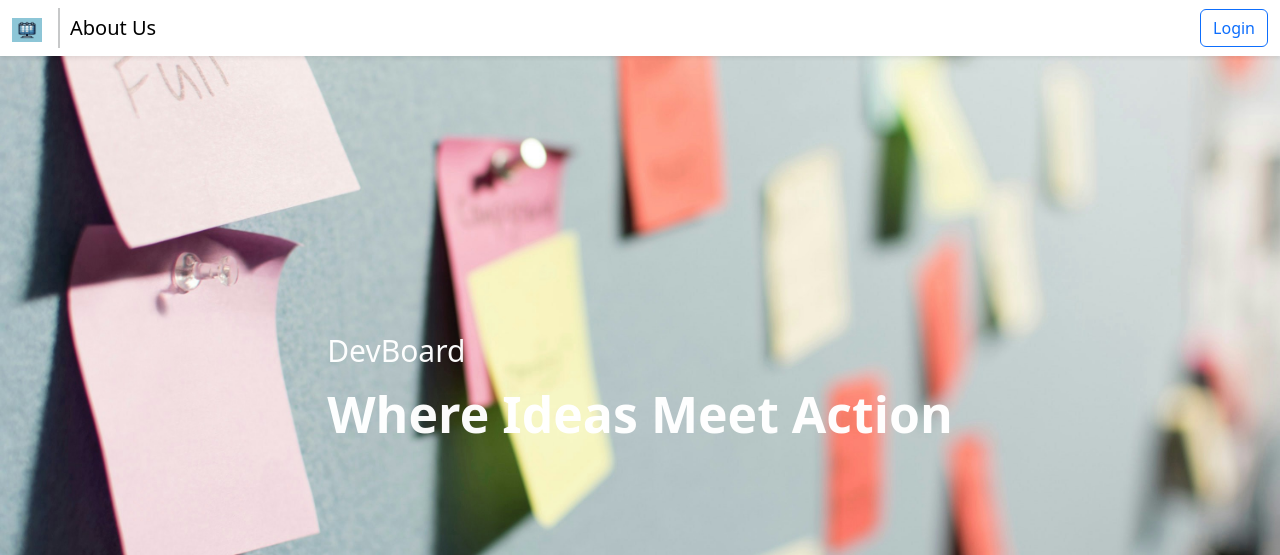
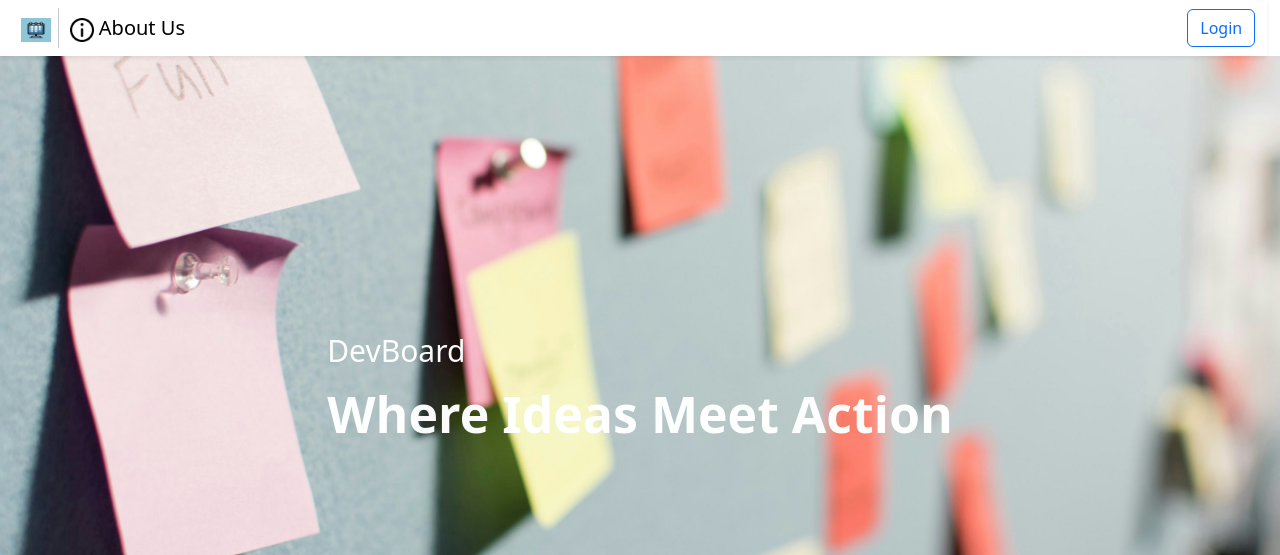
Before and after one commit to Elijah017/CITS3403-Group-Project, a Flask app: page / in a window 1280 px wide. Shown: the top 555 px of the page. Run offline with Flask 3, Linux system fonts and the light colour scheme.

Commit message:
Added icons next to navbar options for better style

```diff
--- a/static/styles/main.css
+++ b/static/styles/main.css
@@ -203,3 +203,12 @@ tr .mod {
   font-size: small;
   max-height: 5rem;
 }
+
+.navbar-fit{
+    margin-right: 1%;
+}
+
+.navbar-brand:hover{
+    color:rgb(48, 88, 230);
+    font-style: bold;
+}
--- a/templates/base.html
+++ b/templates/base.html
@@ -19,33 +19,36 @@
 </head>
 
 <body>
-    <header class="sticky-top">
+    <header class="sticky-top navbar-fit">
         <nav class="navbar navbar-expand-md bg-white shadow-sm">
             <div class="container-fluid">
-                <div class="mx-auto order-0">
-                    <a class="navbar-brand" href="{{ url_for('home') }}">
-                        <img src="{{ url_for('static', filename='images/icon.png') }}" class="img-circle" href="{{ url_for('home') }}" alt="home" width="30" height="24">
+                <div class="mx-auto order-0 navbar-nav">
+                    <a class="navbar-brand bg-white nav-link" href="{{ url_for('home') }}">
+                        <img src="{{ url_for('static', filename='images/icon.png') }}"  href="{{ url_for('home') }}" alt="home" width="30" height="24">
                     </a>
                 </div>
                 <div class="navbar-collapse collapse w-100 order-3 order-md-0 dual-collapse2">
                     <ul class="navbar-nav me-auto">
                         {% if session.is_login %}
-                        <div class="vr verDiv"></div>
+                        <div class="vr"></div>
                         <li>
                             <a class="navbar-brand bg-white nav-link" href="{{ url_for('boards') }}">
+                                <img src="{{ url_for('static', filename='images/board.png') }}" alt="boards" width="30" height="24">
                                 Boards
                             </a>
                         </li>
-                        <div class="vr verDiv"></div>
+                        <div class="vr"></div>
                         <li>
                             <a class="navbar-brand bg-white nav-link"  href="{{ url_for('newBoard') }}">
+                                <img src="{{ url_for('static', filename='images/blackboard.png') }}" alt="about" width="30" height="24">
                                 New Board
                             </a>
                         </li>
                         {% endif %}
-                        <div class="vr verDiv"></div>
+                        <div class="vr"></div>
                         <li>
                             <a class="navbar-brand btn-white nav-link" href="{{ url_for('about') }}">
+                                <img src="{{ url_for('static', filename='images/information.png') }}" alt="about" width="24" height="24">
                                 About Us
                             </a>
                         </li>
```
